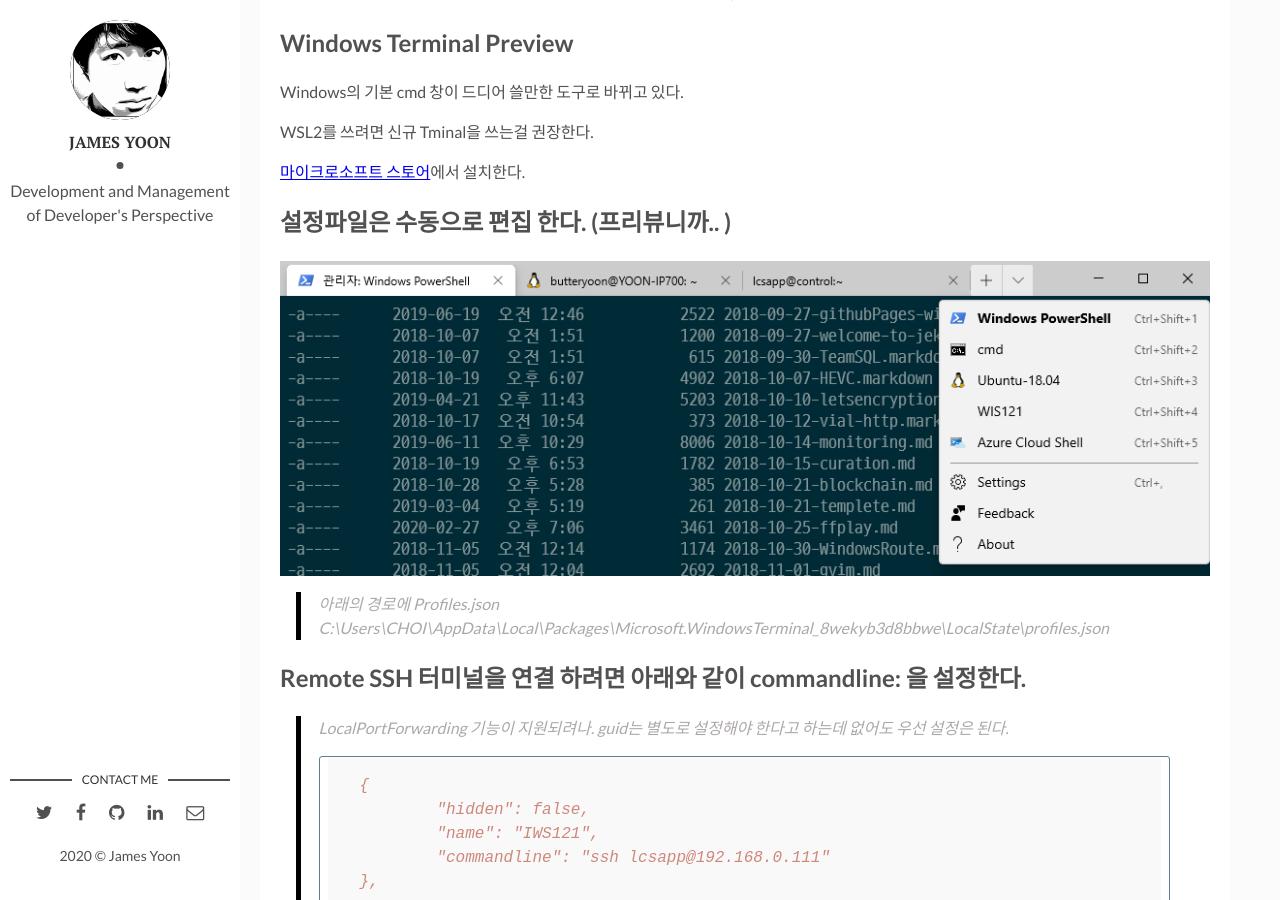
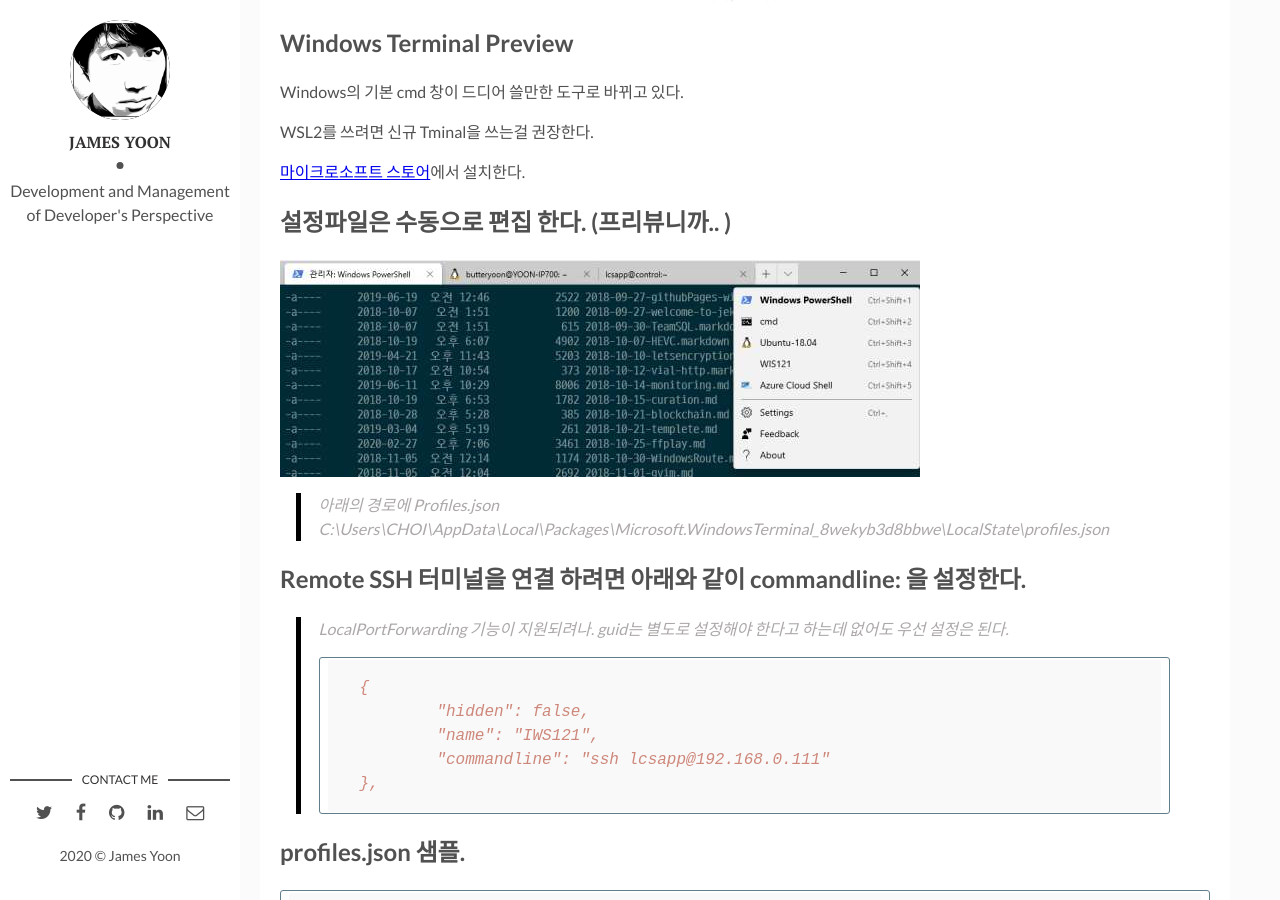
Before and after one commit to butteryoon/butteryoon.github.io, a Jekyll site: the page built from _posts/2020-03-03-WindowsTerminal.md, in a window 1280 px wide and 900 px high, scrolled down 615 px. Built offline with Jekyll 4.4.1, drawn with Linux system fonts in a browser that asks for light colours; comment, search, counter and statistics services are not loaded.

Commit message:
Windows Treminal : 이미지조정

```diff
--- a/_posts/2020-03-03-WindowsTerminal.md
+++ b/_posts/2020-03-03-WindowsTerminal.md
@@ -16,7 +16,7 @@
 [마이크로소프트 스토어](https://www.microsoft.com/ko-kr/p/windows-terminal-preview/9n0dx20hk701?activetab=pivot:overviewtab)에서 설치한다.
 
 ## 설정파일은 수동으로 편집 한다. (프리뷰니까.. )
-![Terminal Setting]({{site.bashurl}}/assets/img/WindowsTerminal_setting.png)
+![Terminal Setting]({{site.bashurl}}/assets/img/M_WindowsTerminal_setting.jpg)
 
 > 아래의 경로에 Profiles.json
 > C:\Users\CHOI\AppData\Local\Packages\Microsoft.WindowsTerminal_8wekyb3d8bbwe\LocalState\profiles.json
@@ -63,7 +63,7 @@
 
 [자습서: Windows 터미널에서 Powerline 설정](https://docs.microsoft.com/ko-kr/windows/terminal/tutorials/powerline-setup)를 참고한다.
 
-![powerline]({{site.baseurl}}/assets/img/wt_powerline-01.png)
+![powerline]({{site.baseurl}}/assets/img/M_wt_powerline-01.jpg)
 
 ### 화면분할 설정
 
```
Also changed, not shown: assets/img/M_WindowsTerminal_setting.jpg (added), assets/img/M_wt_powerline-01.jpg (added).
